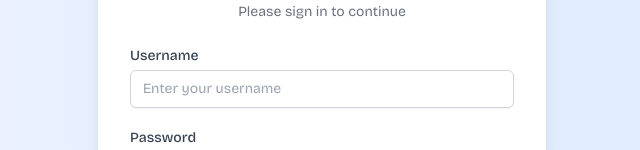
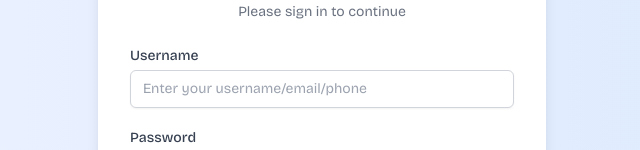
Before and after one commit to Laudkyle/BPSL-admin-frontend, a React (Create React App) app: page / in a window 1280 px wide. Shown: the part 273-423 px from the top of the page, without its empty margins (318-958 px from the left). Built offline with nearby package versions, Linux system fonts and the light colour scheme.

Commit message:
corrections

```diff
--- a/src/App.js
+++ b/src/App.js
@@ -6,7 +6,7 @@ import { login } from "./Api";
 import { useState } from "react";
 
 const Login = ({ onLogin }) => {
-  const [credentials, setCredentials] = useState({ username: '', password: '' });
+  const [credentials, setCredentials] = useState({ login: '', password: '' });
   const [error, setError] = useState('');
   const [loading, setLoading] = useState(false);
 
@@ -52,18 +52,18 @@ const Login = ({ onLogin }) => {
         </div>
         <form onSubmit={handleSubmit} className="space-y-5">
           <div>
-            <label htmlFor="username" className="block text-sm font-medium text-gray-700">
+            <label htmlFor="login" className="block text-sm font-medium text-gray-700">
               Username
             </label>
             <input
-              id="username"
-              name="username"
+              id="login"
+              name="login"
               type="text"
               required
-              value={credentials.username}
+              value={credentials.login}
               onChange={handleChange}
               className="mt-1 block w-full px-3 py-2 border border-gray-300 rounded-md shadow-sm focus:ring-indigo-500 focus:border-indigo-500 sm:text-sm"
-              placeholder="Enter your username"
+              placeholder="Enter your username/email/phone"
             />
           </div>
           <div>
```
